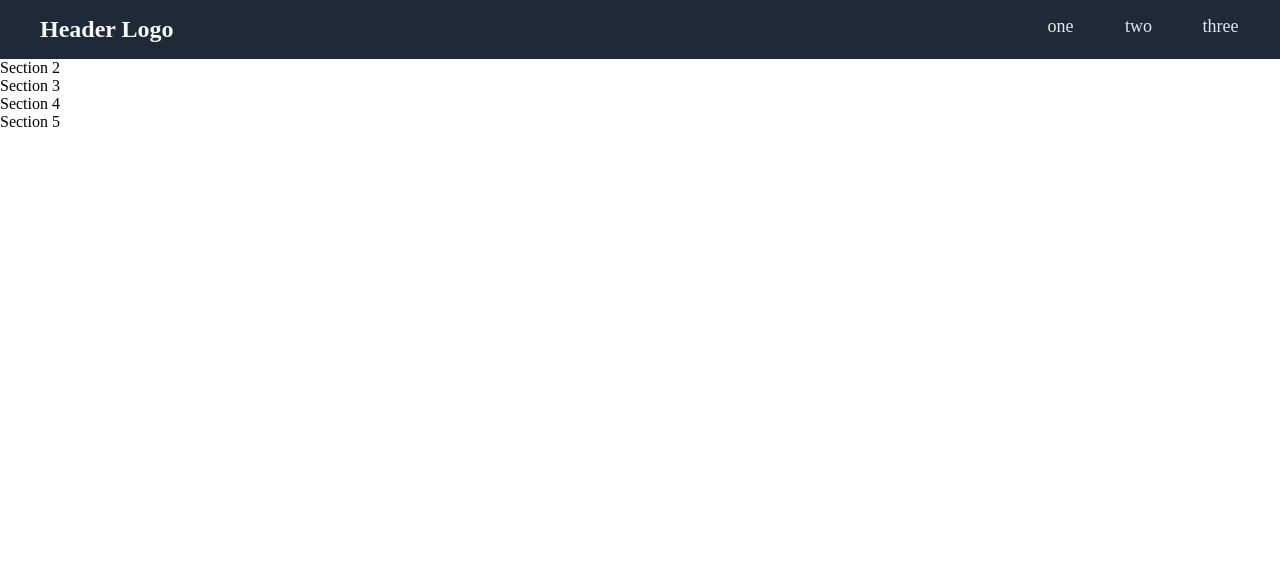
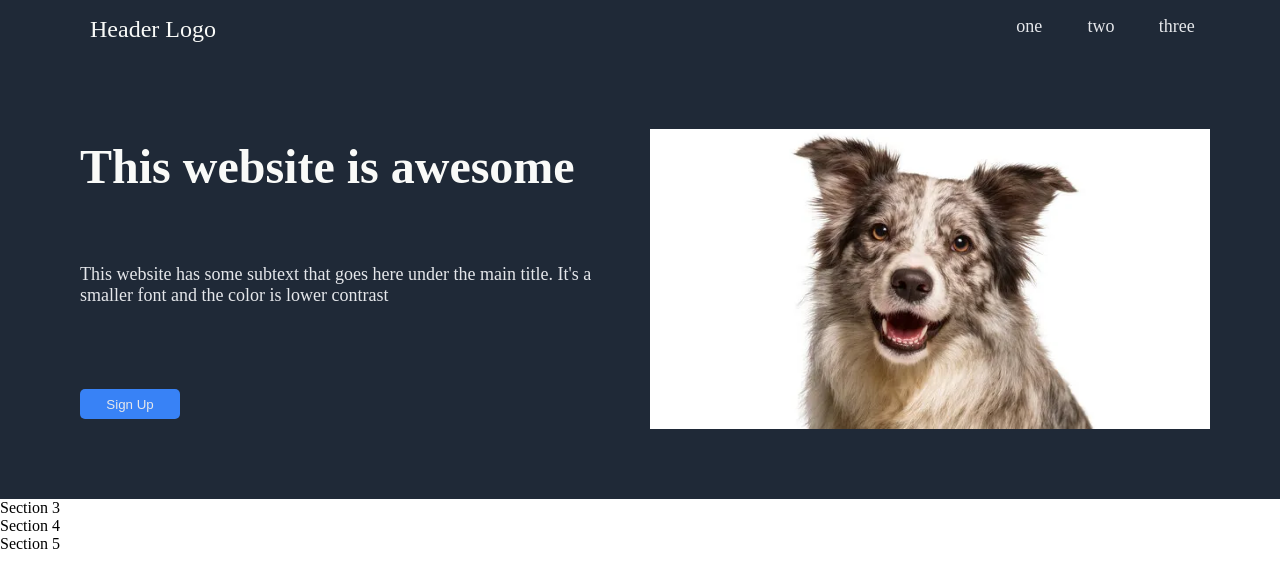
Before and after one commit to le6426/landing-page, a plain HTML site: page index.html in a window 1280 px wide. Drawn offline with Linux system fonts and the light colour scheme.

Commit message:
section two

```diff
--- a/index.html
+++ b/index.html
@@ -16,7 +16,16 @@
             <li class="hero-second"><a href="">three</a></li>
         </ul>
     </section>
-  <section class="section-two">Section 2</section>
+  <section class="section-two">
+    <div class="left-side">
+        <div class="hero-main">This website is awesome</div>
+        <div class="hero-second">This website has some subtext that goes here under the main title. It's a smaller font and the color is lower contrast</div>
+        <button class="button">Sign Up</button>
+    </div>
+    <div class="right-side">
+        <img src="/dog-pic.webp" alt="Description" class="picture">
+    </div>
+  </section>
   <section class="section-three">Section 3</section>
   <section class="section-four">Section 4</section>
   <section class="section-five">Section 5</section>
--- a/styles.css
+++ b/styles.css
@@ -10,23 +10,36 @@ body {
   height: 100px;
   box-sizing: border-box;
 } */
+.hero-logo {
+    color: #F9FAF8;
+    font-size: 24px;
+}
 
+.hero-main {
+    color: #F9FAF8;
+    font-weight: 900;
+    font-size: 48px;
+}
+
+.hero-second {
+    font-size: 18px;
+    color: #E5E7EB;
+}
+
+/* Section One */
 .section-one {
     display: flex;
     align-items: center;
     background: #1F2937;
+    padding-left: 50px;
+    padding-right: 50px;
 }
 
 .section-one .hero-logo {
-    color: #F9FAF8;
-    font-size: 24px;
-    font-weight: 900;
     flex: 13;
 }
 
 .section-one .hero-second {
-    color: #E5E7EB;
-    font-size: 18px;
     flex: 1;
 }
 
@@ -41,3 +54,50 @@ body {
   text-decoration: none;
   color: inherit;
 }
+
+/* Section Two */
+.section-two {
+    display: flex;
+    background: #1F2937;
+    height: 300px;
+    padding: 70px;
+}
+
+.section-two .left-side {
+    padding: 10px;
+    flex: 1;
+    display: flex;
+    flex-direction: column;
+}
+
+.section-two .left-side .hero-main {
+    flex: 1;
+}
+
+.section-two .left-side .hero-second {
+    flex: 1;
+}
+
+.section-two .left-side .button {
+    width: 100px;
+    height: 30px;
+    background-color: #3882F6;
+    color: #E5E7EB;
+    border: none;
+    border-radius: 5px;
+}
+
+.section-two .left-side .button:hover {
+    background-color: #E5E7EB;
+    color: #3882F6;
+}
+
+.section-two .right-side {
+    flex: 1;
+
+}
+
+.section-two .right-side .picture {
+  width: 100%;
+  height: 100%;
+}
```
Also changed, not shown: dog-pic.webp (added).
